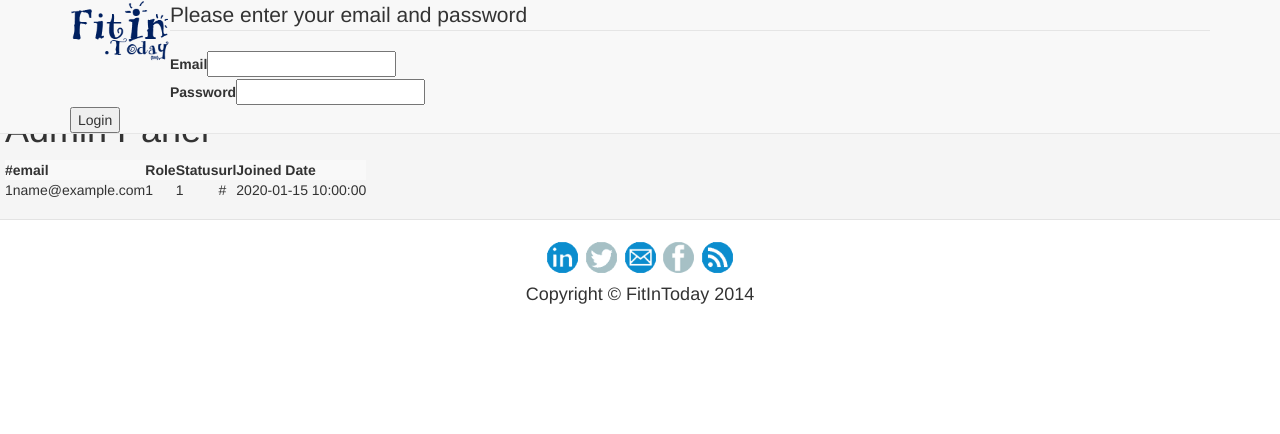
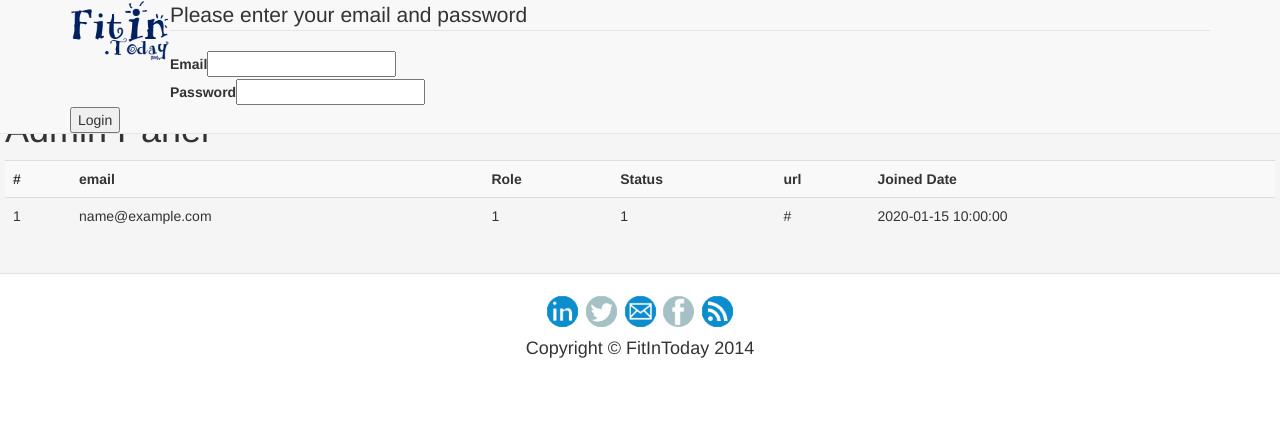
Before and after one commit to desnudopenguino/fitin, a CakePHP app: the page made by app/View/Users/index.ctp in a window 1280 px wide. Shown: the top 434 px of the page. Run offline with PHP 8.4 and a stand-in for CakePHP, Linux system fonts and the light colour scheme; the template is opened without the code that fills it: most values are stand-ins (such as "Sample title", 1, 10 or a date in 2020); form fields are guessed from the names that the template uses; data that the repository does not hold is empty; some libraries are stand-ins or nearby versions.

Commit message:
added table class to the table, maybe it will look a little better

```diff
--- a/app/View/Users/index.ctp
+++ b/app/View/Users/index.ctp
@@ -1,7 +1,7 @@
 <div class="row">
 	<div class="col-md-12 well">
 		<h1>Admin Panel</h1>
-		<table class="table-striped">
+		<table class="table table-striped">
 			<tr>
 				<th>#</th>
 				<th>email</th>
```
